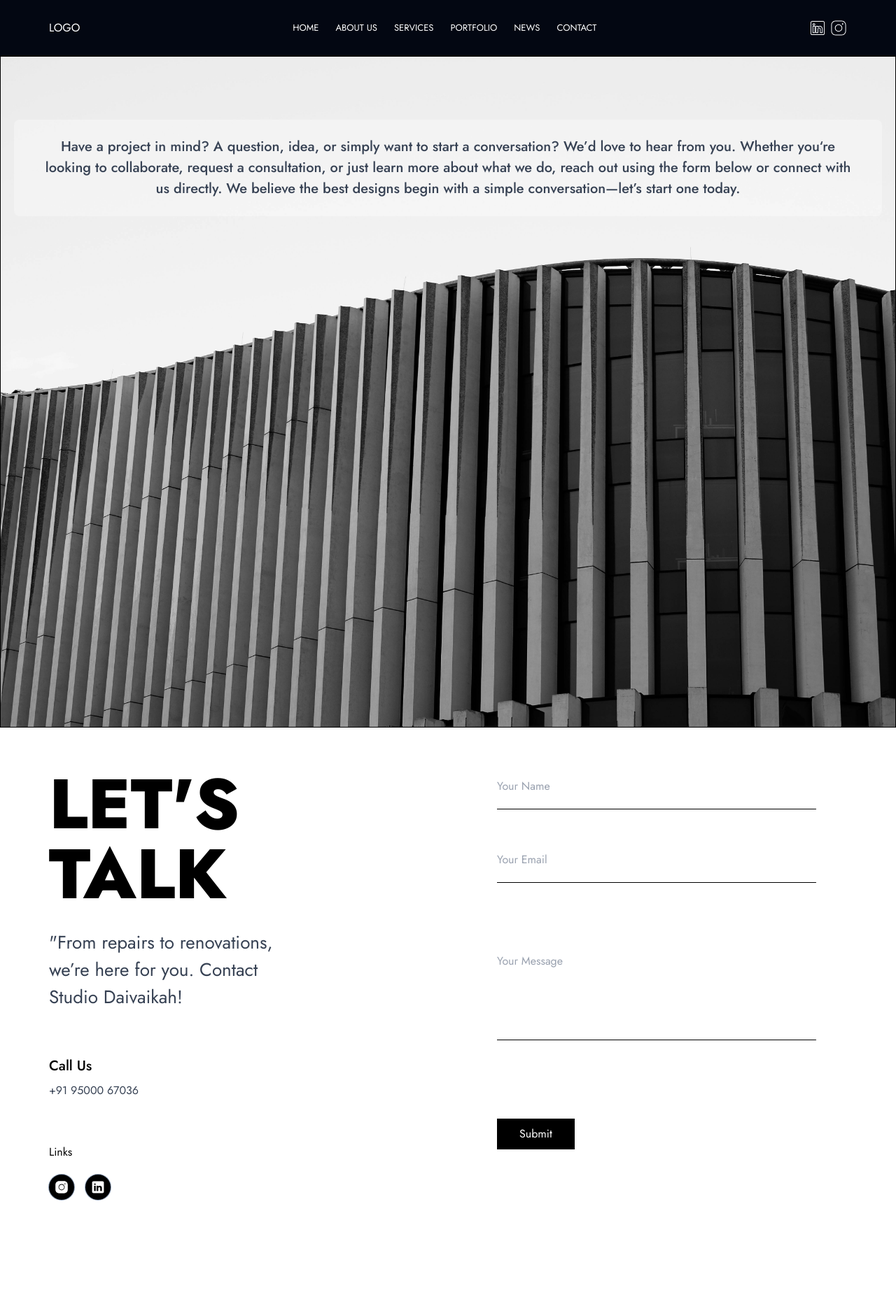
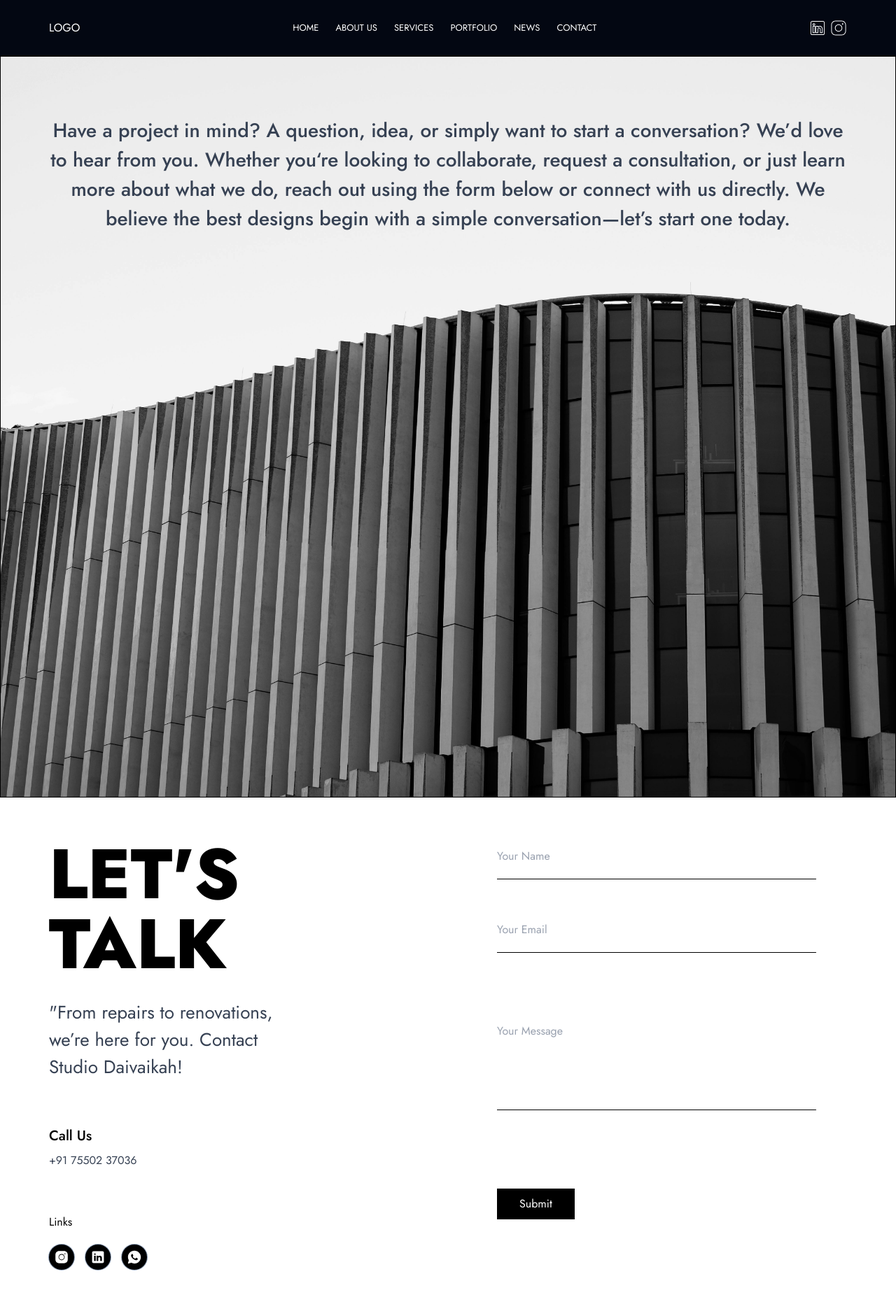
Before and after one commit to studiodaivikah/portfolio, a Next.js app: page /contact in a window 1280 px wide. Shown: the whole page at 70% size. Before the commit the page ends 1755 px from the top, so only its background shows below. Built offline with nearby package versions, Linux system fonts and the light colour scheme.

Commit message:
increased sizes

```diff
--- a/app/contact/page.tsx
+++ b/app/contact/page.tsx
@@ -61,15 +61,15 @@ const ContactForm = () => {
 
   return (
     <main className="flex-center flex-col max-w-[2800px] w-full">
-      <div className="w-screen border h-[860px] md:h-[800px] lg:h-[960px] 2xl:h-[1360px] relative overflow-hidden">
+      <div className="w-screen border h-[900px] lg:h-[1060px] 2xl:h-[1460px] relative overflow-hidden">
         <Image
           fill
           alt="Contact Background"
           src="/images/contact_img.jpg"
           className="z-0 object-cover"
         />
-        <div className="relative z-10 flex -top-52 sm:-top-64 md:-top-72 lg:-top-80 2xl:-top-[500px] items-center justify-center h-full">
-          <p className="max-w-[1240px] px-10 text-center text-[20px] font-medium text-gray-700 bg-white/30 rounded-lg p-6">
+        <div className="relative z-10 flex -top-64 sm:-top-64 md:-top-72 lg:-top-[360px] 2xl:-top-[520px] items-center justify-center h-full">
+          <p className="max-w-[1240px] px-10 text-center text-[16px] sm:text-[20px] md:text-[28px] font-medium text-gray-700 rounded-lg p-6">
             Have a project in mind? A question, idea, or simply want to start a
             conversation? We’d love to hear from you. Whether you&lsquo;re
             looking to collaborate, request a consultation, or just learn more
@@ -101,7 +101,7 @@ const ContactForm = () => {
                 className="flex-center mt-2 "
               >
                 <p className="body-regular lg:paragraph-regular text-gray-700">
-                  +91 95000 67036
+                  +91 75502 37036
                 </p>
               </Link>
             </div>
--- a/components/ui/sociallinks.tsx
+++ b/components/ui/sociallinks.tsx
@@ -7,6 +7,12 @@ const FooterImageItems = [
   { key: 2, label: "Instagram", href: "/", src: "/icons/instagram_filled.svg" },
   { key: 1, label: "Linkedin", href: "/", src: "/icons/linkedin_filled.svg" },
   //   { key: 1, label: "Youtube", href: "/", src: "/assets/icons/youtube.svg" },
+  {
+    key: 3,
+    label: "Whatsapp",
+    href: "/",
+    src: "/icons/whattsapp_filled.svg",
+  },
 ];
 
 const SocialLinks = () => {
@@ -16,7 +22,7 @@ const SocialLinks = () => {
         <Link
           href={v.href}
           key={v.key}
-          className="flex size-9 items-center justify-center rounded-full bg-black ring-1 ring-slate-400 hover:bg-slate-100"
+          className="flex size-9 items-center justify-center rounded-full bg-black ring-1 ring-slate-400 hover:bg-slate-300"
         >
           <Image height={20} width={20} alt={v.label} src={v.src} />
         </Link>
```
Also changed, not shown: public/icons/whattsapp_filled.svg (added).
